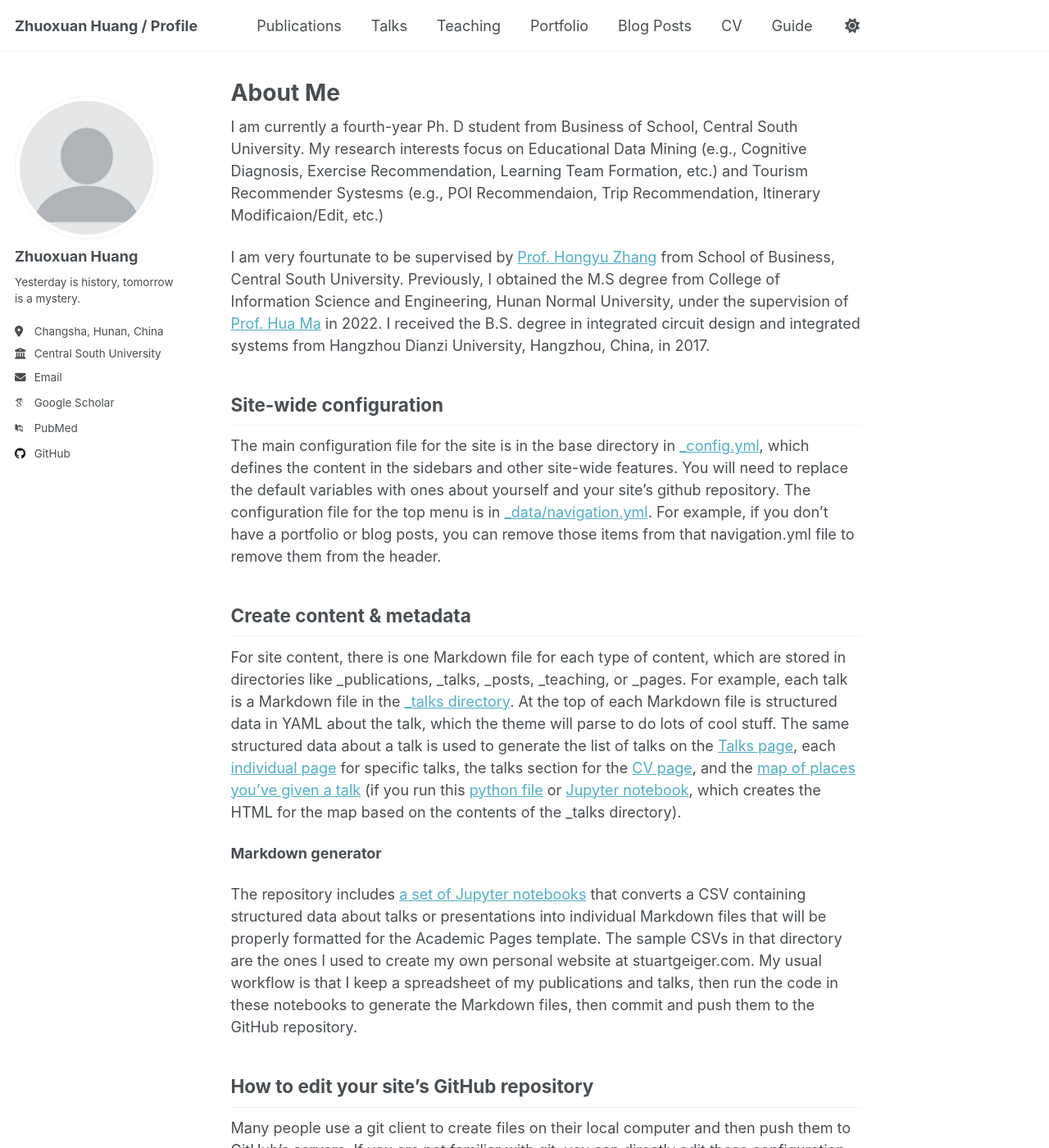
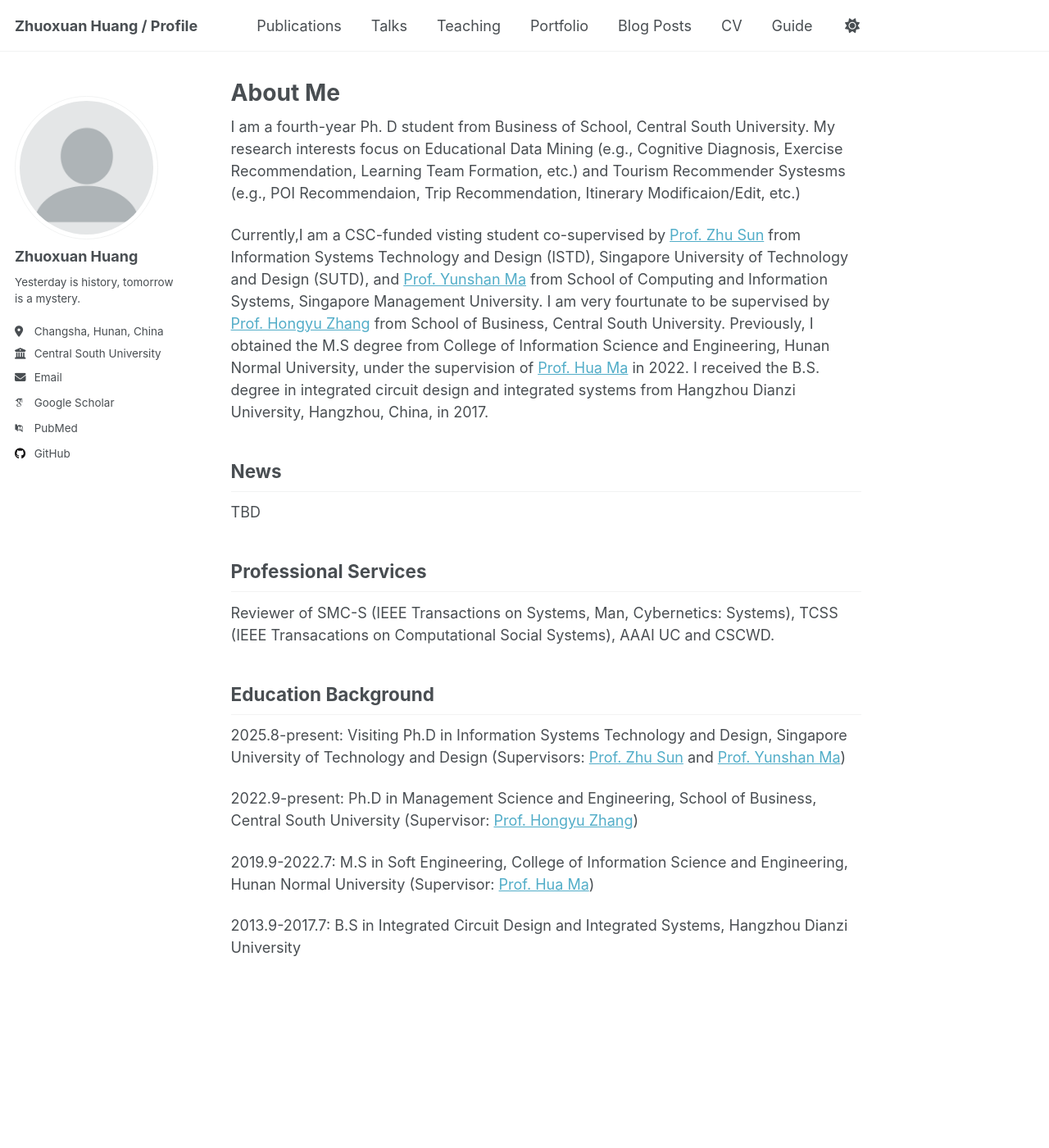
Before and after one commit to zelo2/zelo2.github.io, a Jekyll site: the page built from _pages/about.md, in a window 1280 px wide and 1400 px high. Shown: the whole window at 82% size. Built offline with Jekyll 4.4.1, drawn with Linux system fonts in a browser that asks for light colours; some web fonts are replaced; a script that is not in the unit is left out; some of the changed text lies outside the part shown.

Commit message:
Revise about page with updated education and roles
Updated personal information and research interests.

```diff
--- a/_pages/about.md
+++ b/_pages/about.md
@@ -7,32 +7,26 @@ redirect_from:
   - /about.html
 ---
 
-I am currently a fourth-year Ph. D student from Business of School, Central South University. My research interests focus on Educational Data Mining (e.g., Cognitive Diagnosis, Exercise Recommendation, Learning Team Formation, etc.) and Tourism Recommender Systesms (e.g., POI Recommendaion, Trip Recommendation, Itinerary Modificaion/Edit, etc.)
+I am a fourth-year Ph. D student from Business of School, Central South University. My research interests focus on Educational Data Mining (e.g., Cognitive Diagnosis, Exercise Recommendation, Learning Team Formation, etc.) and Tourism Recommender Systesms (e.g., POI Recommendaion, Trip Recommendation, Itinerary Modificaion/Edit, etc.)
 
-I am very fourtunate to be supervised by [Prof. Hongyu Zhang](https://scholar.google.com.hk/citations?user=B1gqJ8UAAAAJ&hl=zh-CN&oi=sra) from School of Business, Central South University. Previously, I obtained the M.S degree from College of Information Science and Engineering, Hunan Normal University, under the supervision of [Prof. Hua Ma](https://ieeexplore.ieee.org/author/37086381334) in 2022. I received the B.S. degree in integrated circuit design and integrated systems from Hangzhou Dianzi University, Hangzhou, China, in 2017.
+Currently,I am a CSC-funded visting student co-supervised by [Prof. Zhu Sun](https://sites.google.com/view/zhusun/home) from Information Systems Technology and Design (ISTD), Singapore University of Technology and Design (SUTD), and [Prof. Yunshan Ma](https://mysbupt.github.io) from School of Computing and Information Systems, Singapore Management University. I am very fourtunate to be supervised by [Prof. Hongyu Zhang](https://scholar.google.com.hk/citations?user=B1gqJ8UAAAAJ&hl=zh-CN&oi=sra) from School of Business, Central South University. Previously, I obtained the M.S degree from College of Information Science and Engineering, Hunan Normal University, under the supervision of [Prof. Hua Ma](https://ieeexplore.ieee.org/author/37086381334) in 2022. I received the B.S. degree in integrated circuit design and integrated systems from Hangzhou Dianzi University, Hangzhou, China, in 2017.
 
 
+News
+------
+TBD
 
-Site-wide configuration
+Professional Services
 ------
-The main configuration file for the site is in the base directory in [_config.yml](https://github.com/academicpages/academicpages.github.io/blob/master/_config.yml), which defines the content in the sidebars and other site-wide features. You will need to replace the default variables with ones about yourself and your site's github repository. The configuration file for the top menu is in [_data/navigation.yml](https://github.com/academicpages/academicpages.github.io/blob/master/_data/navigation.yml). For example, if you don't have a portfolio or blog posts, you can remove those items from that navigation.yml file to remove them from the header.
+Reviewer of SMC-S (IEEE Transactions on Systems, Man, Cybernetics: Systems), TCSS (IEEE Transacations on Computational Social Systems), AAAI UC and CSCWD.
 
-Create content & metadata
+
+Education Background
 ------
-For site content, there is one Markdown file for each type of content, which are stored in directories like _publications, _talks, _posts, _teaching, or _pages. For example, each talk is a Markdown file in the [_talks directory](https://github.com/academicpages/academicpages.github.io/tree/master/_talks). At the top of each Markdown file is structured data in YAML about the talk, which the theme will parse to do lots of cool stuff. The same structured data about a talk is used to generate the list of talks on the [Talks page](https://academicpages.github.io/talks), each [individual page](https://academicpages.github.io/talks/2012-03-01-talk-1) for specific talks, the talks section for the [CV page](https://academicpages.github.io/cv), and the [map of places you've given a talk](https://academicpages.github.io/talkmap.html) (if you run this [python file](https://github.com/academicpages/academicpages.github.io/blob/master/talkmap.py) or [Jupyter notebook](https://github.com/academicpages/academicpages.github.io/blob/master/talkmap.ipynb), which creates the HTML for the map based on the contents of the _talks directory).
+2025.8-present: Visiting Ph.D in Information Systems Technology and Design, Singapore University of Technology and Design (Supervisors: [Prof. Zhu Sun](https://sites.google.com/view/zhusun/home) and [Prof. Yunshan Ma](https://mysbupt.github.io))
 
-**Markdown generator**
+2022.9-present: Ph.D in Management Science and Engineering, School of Business, Central South University (Supervisor: [Prof. Hongyu Zhang](https://scholar.google.com.hk/citations?user=B1gqJ8UAAAAJ&hl=zh-CN&oi=sra))
 
-The repository includes [a set of Jupyter notebooks](https://github.com/academicpages/academicpages.github.io/tree/master/markdown_generator
-) that converts a CSV containing structured data about talks or presentations into individual Markdown files that will be properly formatted for the Academic Pages template. The sample CSVs in that directory are the ones I used to create my own personal website at stuartgeiger.com. My usual workflow is that I keep a spreadsheet of my publications and talks, then run the code in these notebooks to generate the Markdown files, then commit and push them to the GitHub repository.
+2019.9-2022.7: M.S in Soft Engineering, College of Information Science and Engineering, Hunan Normal University (Supervisor: [Prof. Hua Ma](https://ieeexplore.ieee.org/author/37086381334))
 
-How to edit your site's GitHub repository
-------
-Many people use a git client to create files on their local computer and then push them to GitHub's servers. If you are not familiar with git, you can directly edit these configuration and Markdown files directly in the github.com interface. Navigate to a file (like [this one](https://github.com/academicpages/academicpages.github.io/blob/master/_talks/2012-03-01-talk-1.md) and click the pencil icon in the top right of the content preview (to the right of the "Raw | Blame | History" buttons). You can delete a file by clicking the trashcan icon to the right of the pencil icon. You can also create new files or upload files by navigating to a directory and clicking the "Create new file" or "Upload files" buttons.
-
-Example: editing a Markdown file for a talk
-![Editing a Markdown file for a talk](/images/editing-talk.png)
-
-For more info
-------
-More info about configuring Academic Pages can be found in [the guide](https://academicpages.github.io/markdown/), the [growing wiki](https://github.com/academicpages/academicpages.github.io/wiki), and you can always [ask a question on GitHub](https://github.com/academicpages/academicpages.github.io/discussions). The [guides for the Minimal Mistakes theme](https://mmistakes.github.io/minimal-mistakes/docs/configuration/) (which this theme was forked from) might also be helpful.
+2013.9-2017.7: B.S in Integrated Circuit Design and Integrated Systems, Hangzhou Dianzi University
```
